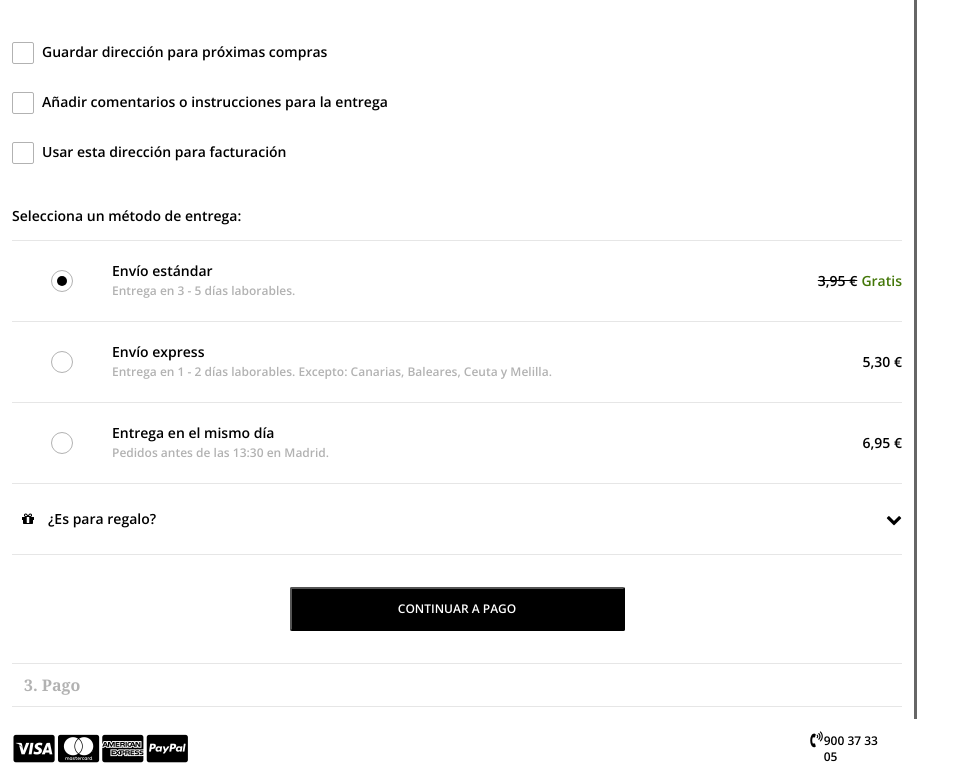
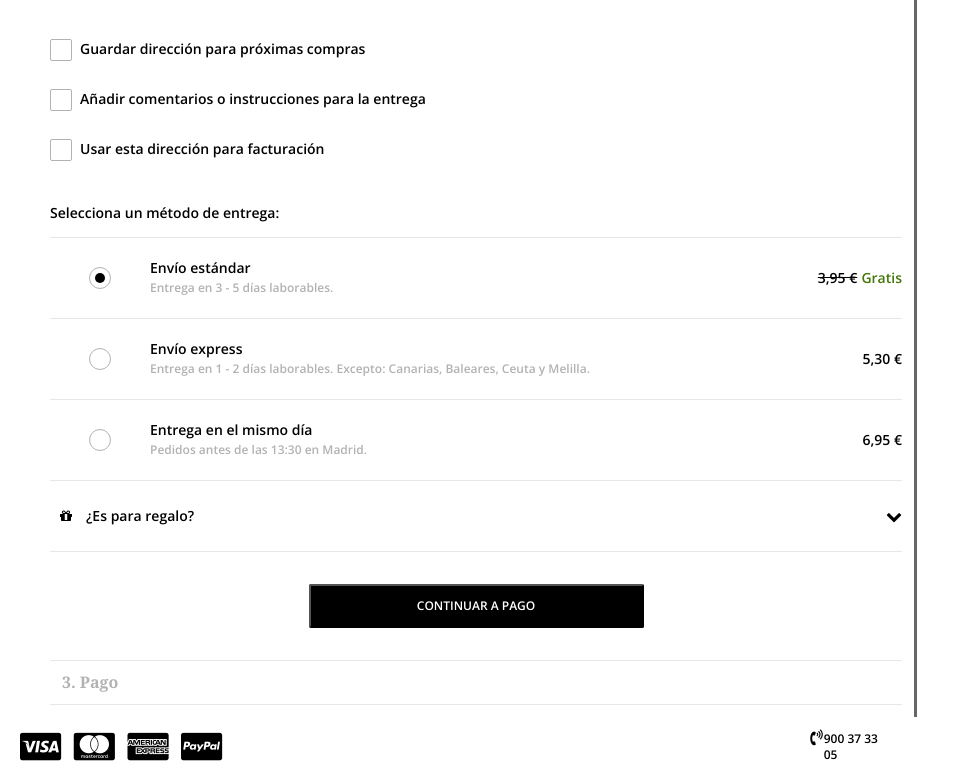
Before and after one commit to AyuDiego/senior-developer-test-diego-del-barrio, a website built with webpack: page src/index.html in a window 1280 px wide. Shown: the part 804-1583 px from the top of the page, without its empty margins (0-968 px from the left). Built offline with nearby package versions, Linux system fonts and the light colour scheme.

Commit message:
comit maquetado

```diff
--- a/src/styles/index.scss
+++ b/src/styles/index.scss
@@ -120,7 +120,11 @@
             padding-bottom: 14px;
         }
         }
-
+        section.principal {
+          @media screen and (min-width: 981px) {
+          margin-left: 38px;
+          }
+        }
         .footer-phone-text {
           padding-right: 1%;
         }
@@ -146,6 +150,9 @@
         }
 
         .card-item {
+          @media screen and (min-width: 981px) {
+            padding-right: 12.55px;
+          }
           padding-right: 2%;
         }
 
```
Also changed, not shown: 1 other file.
